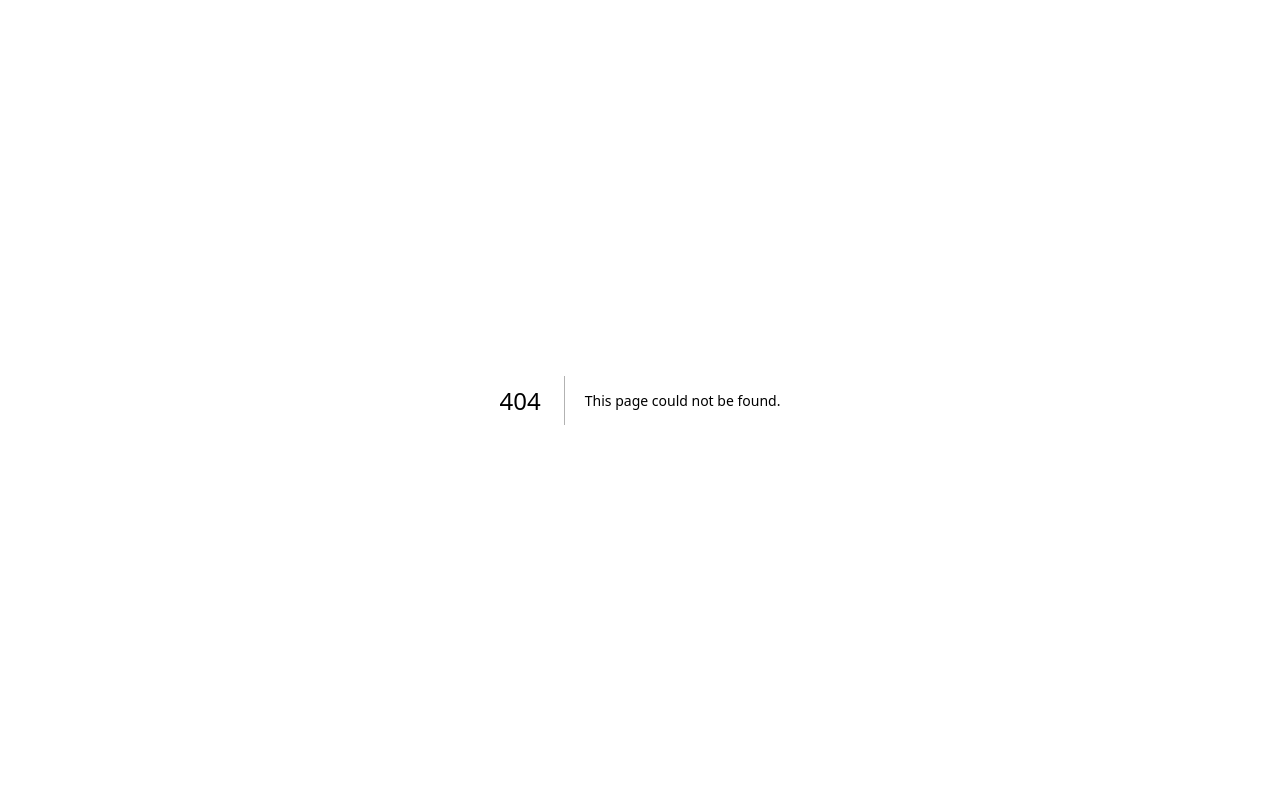
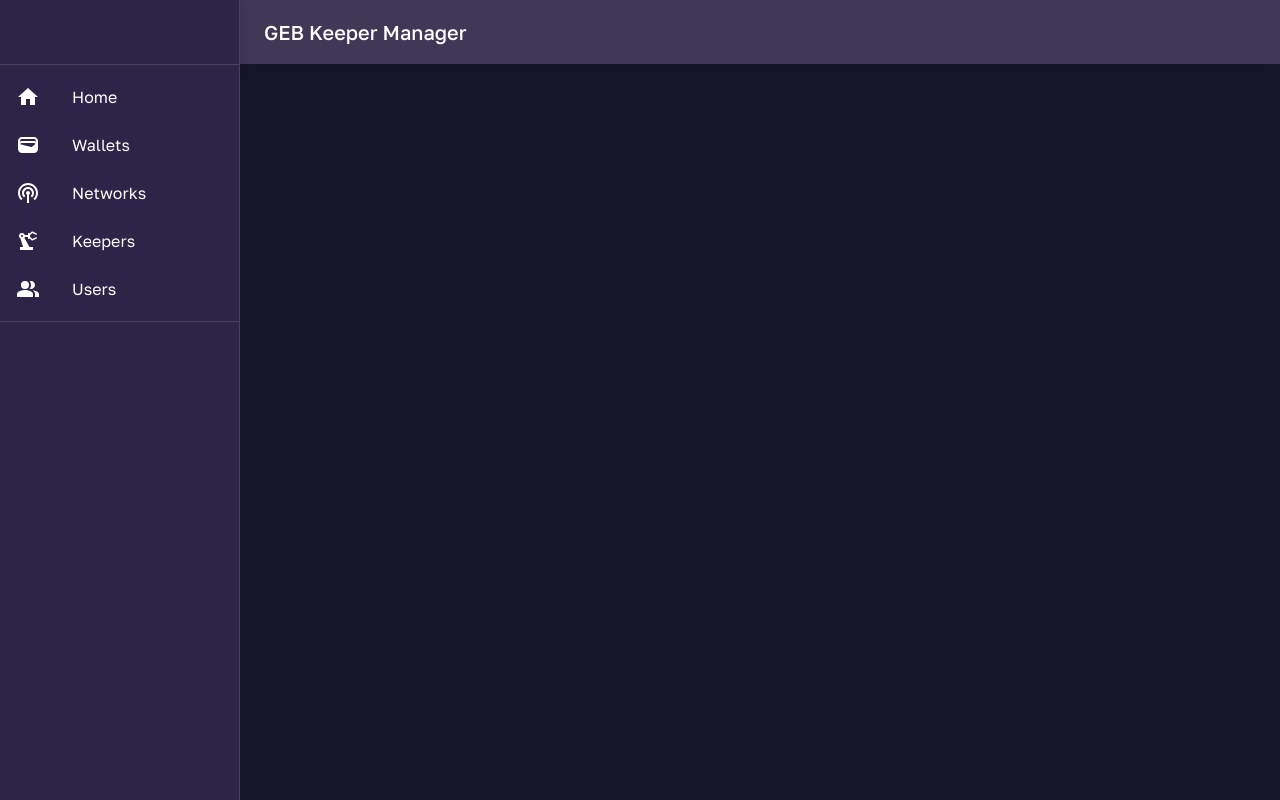
Before and after one commit to aj-maz/GEB-Keeper-Manager-client, a Next.js app: page /networks in a window 1280 px wide. Before the commit this address had no page. Built offline with nearby package versions, Linux system fonts and the light colour scheme.

Commit message:
minor fixes

```diff
--- a/components/molecules/wallets/WalletRow.js
+++ b/components/molecules/wallets/WalletRow.js
@@ -21,7 +21,7 @@ const WalletRow = () => {
       </PointerRow>
       <PointerRow>
         <TableCell component="th" scope="row"></TableCell>
-        <TableCell align="center">Rai-Mainnet</TableCell>
+        <TableCell align="center">Tai-Testnet</TableCell>
         <TableCell align="right">
           <Chip color="secondary" label="Ready" />
         </TableCell>
--- a/components/organisms/Menu.js
+++ b/components/organisms/Menu.js
@@ -10,6 +10,7 @@ import {
   Wallet,
   PrecisionManufacturing,
   Podcasts,
+  PeopleAlt,
 } from "@mui/icons-material";
 import { useRouter } from "next/router";
 
@@ -25,6 +26,7 @@ const Menu = () => {
     { title: "Wallets", Icon: Wallet, route: "/wallets" },
     { title: "Networks", Icon: Podcasts, route: "/networks" },
     { title: "Keepers", Icon: PrecisionManufacturing, route: "/keepers" },
+    { title: "Users", Icon: PeopleAlt, route: "/users" },
   ];
 
   return (
--- /dev/null
+++ b/components/templates/Networks.js
@@ -0,0 +1,10 @@
+/* eslint-disable react/react-in-jsx-scope -- Unaware of jsxImportSource */
+/** @jsxImportSource @emotion/react */
+import { css } from "@emotion/react";
+import { DashboardLayout } from "../organisms";
+
+const Networks = () => {
+  return <DashboardLayout></DashboardLayout>;
+};
+
+export default Networks;
--- a/components/templates/Wallets.js
+++ b/components/templates/Wallets.js
@@ -1,7 +1,6 @@
 /* eslint-disable react/react-in-jsx-scope -- Unaware of jsxImportSource */
 /** @jsxImportSource @emotion/react */
 import { css } from "@emotion/react";
-import { ButtonBase, Typography, Avatar } from "@mui/material";
 import { DashboardLayout, WalletsTable, NewWalletButton } from "../organisms";
 
 const Wallets = () => {
--- a/components/templates/index.js
+++ b/components/templates/index.js
@@ -1,4 +1,5 @@
 import Home from "./Home";
 import Wallets from "./Wallets";
+import Networks from "./Networks";
 
-export { Home, Wallets };
+export { Home, Wallets, Networks };
--- a/pages/_app.js
+++ b/pages/_app.js
@@ -15,7 +15,7 @@ const darkPallete = {
     main: "#C7FD04",
   },
   background: {
-    default: "#e0e0298",
+    default: "#161628",
     paper: "#2E2447",
   },
   error: {
@@ -88,7 +88,7 @@ const theme = (dark) =>
 function MyApp({ Component, pageProps }) {
   return (
     <DataProvider>
-      <ThemeProvider theme={theme(false)}>
+      <ThemeProvider theme={theme(true)}>
         <CssBaseline />
         <Component {...pageProps} />
       </ThemeProvider>
--- /dev/null
+++ b/pages/networks.js
@@ -0,0 +1,7 @@
+import { Networks } from "../components/templates";
+
+const NetworksPage = () => {
+  return <Networks />;
+};
+
+export default NetworksPage;
```
